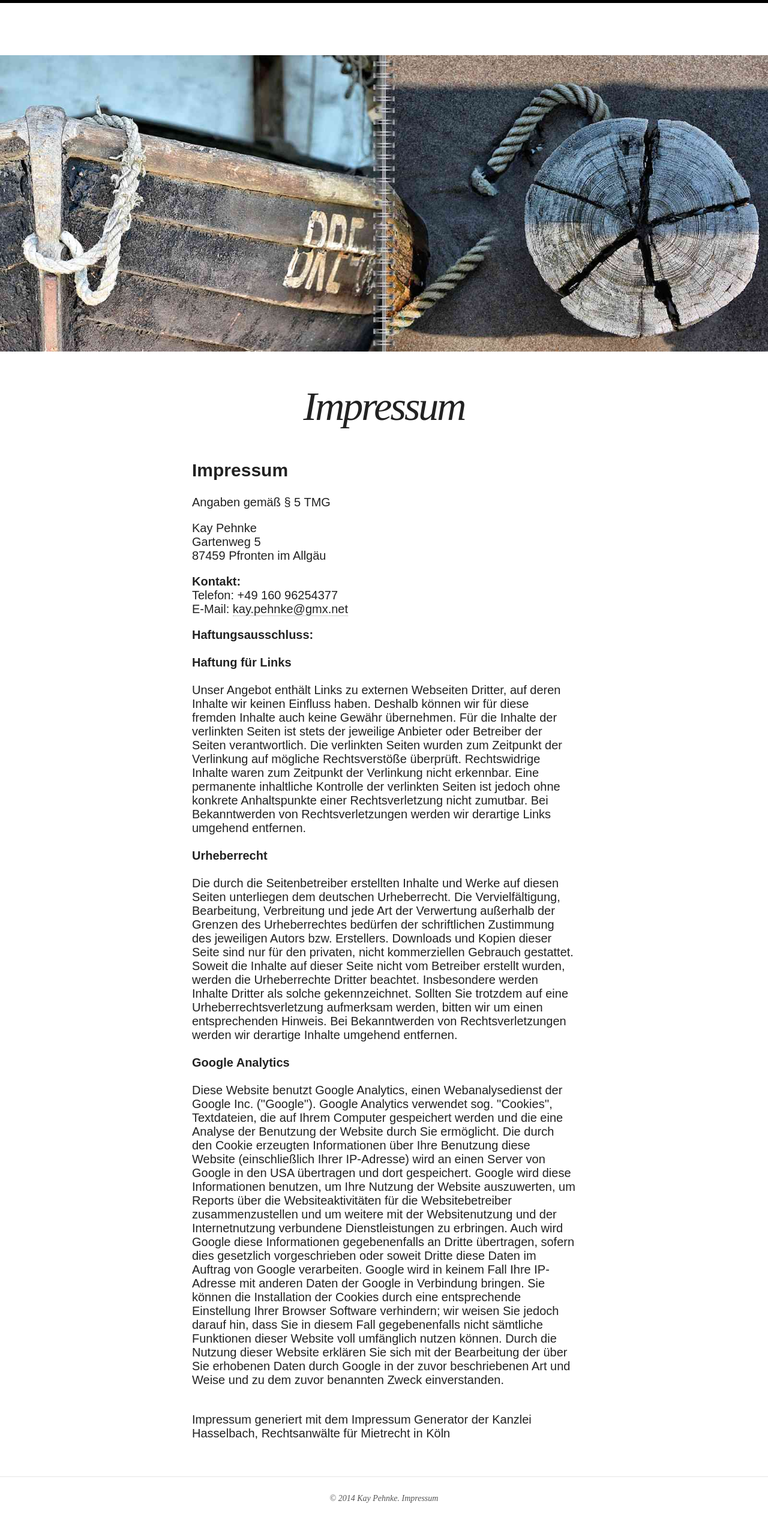
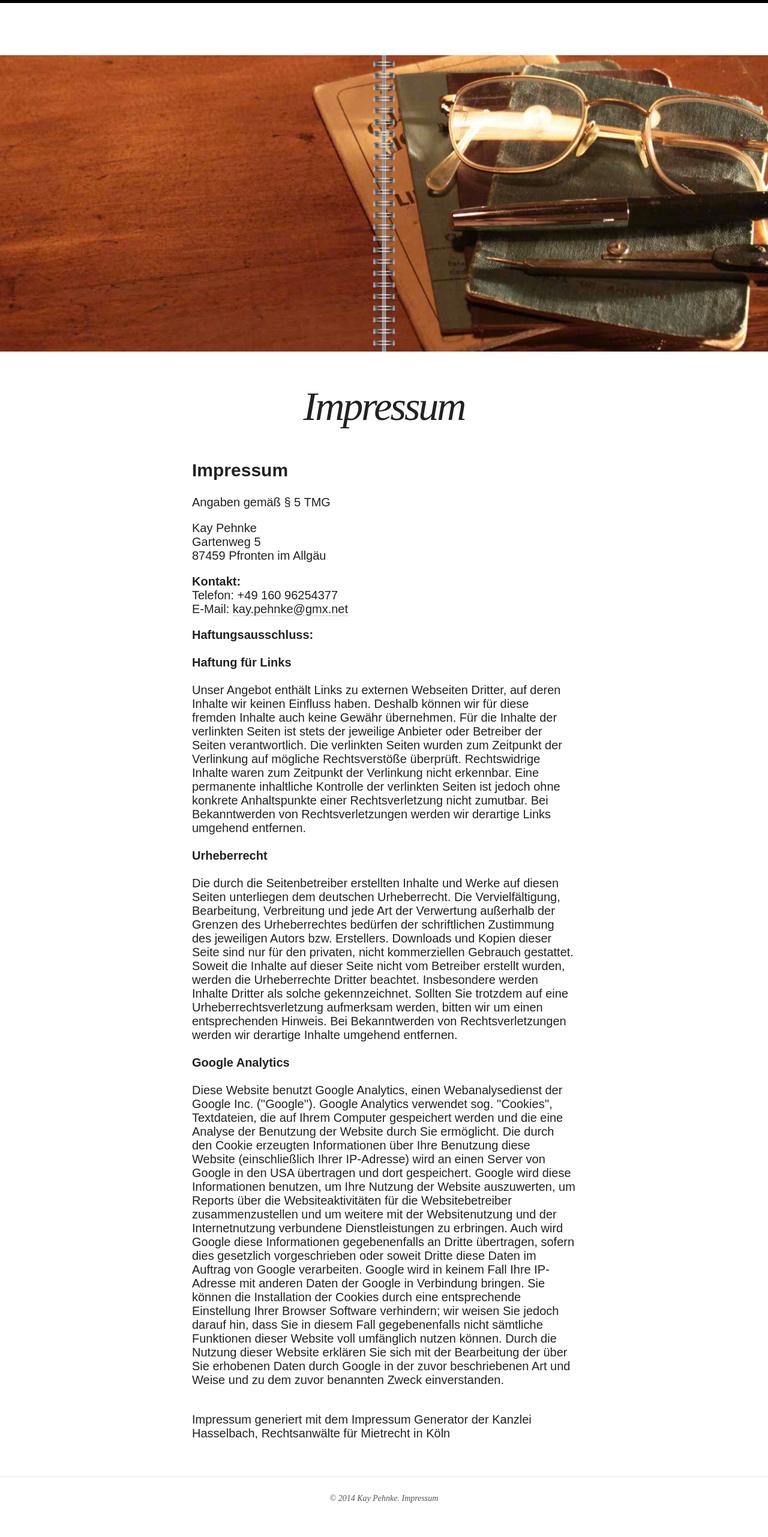
Before and after one commit to kay-pehnke/kay-pehnke.github.io, a Jekyll site: the page built from disclaimer.html, in a window 1280 px wide. Shown: the whole page at 60% size. Built offline with Jekyll 4.4.1, drawn with Linux system fonts in a browser that asks for light colours; nearby versions of some CDN libraries.

Commit message:
Impressum Änderung BILD

```diff
--- a/disclaimer.html
+++ b/disclaimer.html
@@ -4,7 +4,7 @@ permalink: /disclaimer/
 title: Impressum
 description: "Impressum"
 image:
-  feature: ostsee2.jpg
+  feature: im.jpg
 ---
 
 <div class='impressum'><h1>Impressum</h1><p>Angaben gemäß § 5 TMG</p>
```
Also changed, not shown: images/im.jpg (added).
